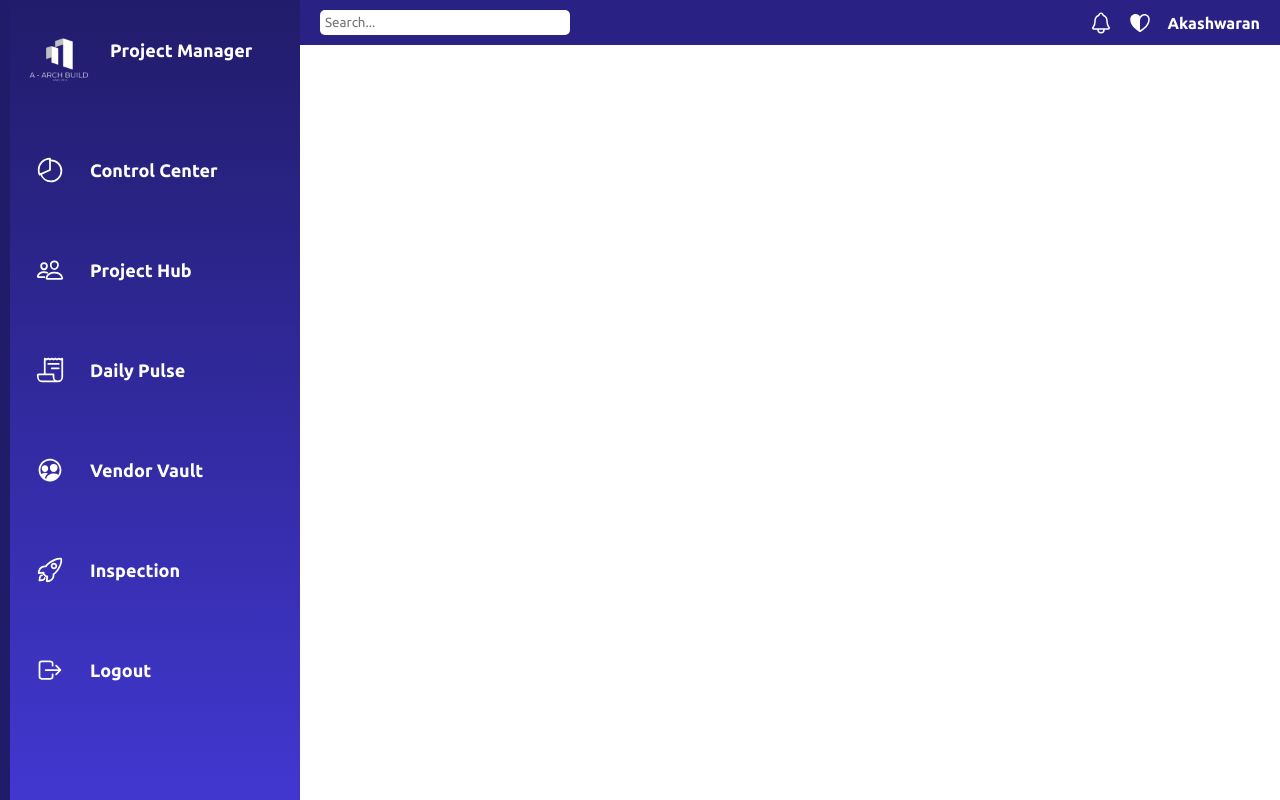
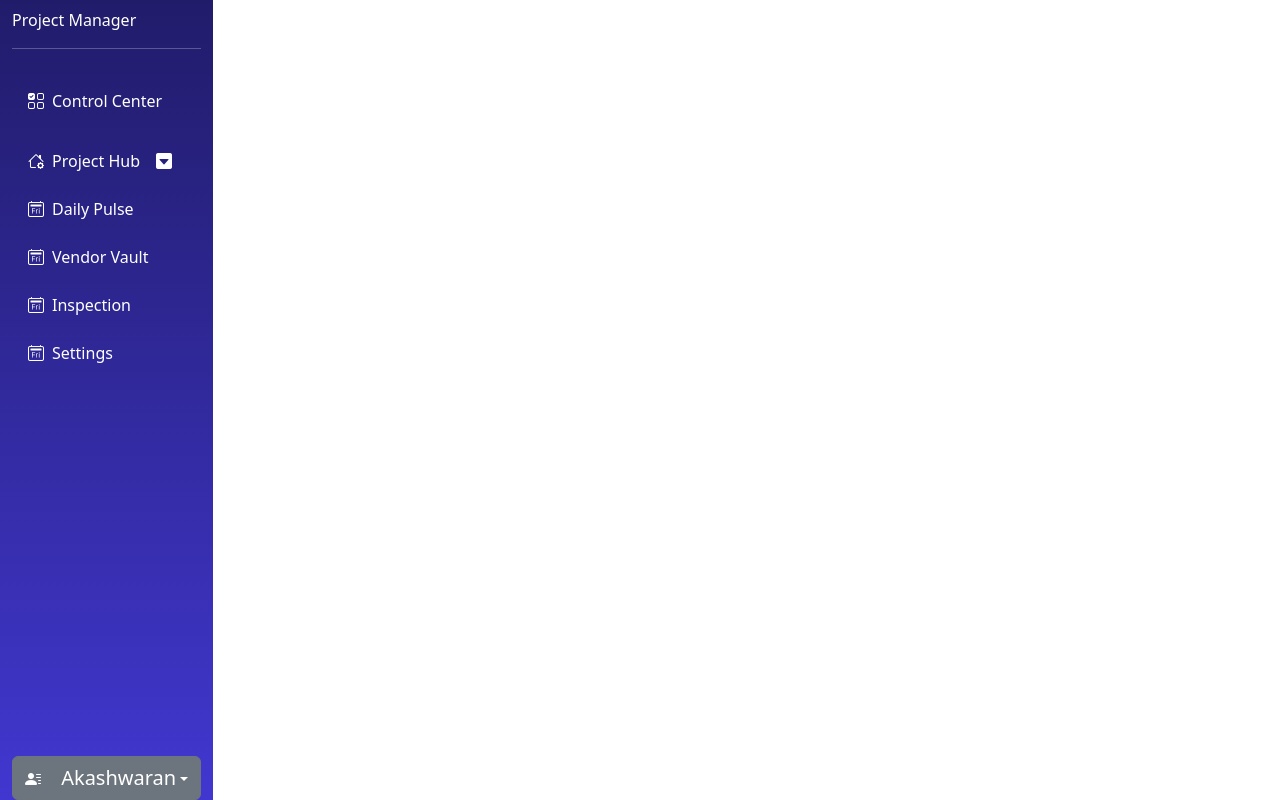
Before and after one commit to HariniVJ/A-Arch-Build-Project, a React (Create React App) app in the folder frontend/frontend/: page / in a window 1280 px wide. Built offline with nearby package versions, Linux system fonts and the light colour scheme.

Commit message:
total different nav bar - bootstrap

```diff
--- a/frontend/frontend/package.json
+++ b/frontend/frontend/package.json
@@ -7,8 +7,12 @@
     "@testing-library/jest-dom": "^5.17.0",
     "@testing-library/react": "^13.4.0",
     "@testing-library/user-event": "^13.5.0",
+    "bootstrap": "^5.3.3",
+    "bootstrap-icons": "^1.11.3",
+    "cdbreact": "^1.5.19",
     "ionicons": "^7.4.0",
     "react": "^18.3.1",
+    "react-bootstrap": "^2.10.4",
     "react-dom": "^18.3.1",
     "react-scripts": "5.0.1",
     "web-vitals": "^2.1.4"
--- a/frontend/frontend/src/App.js
+++ b/frontend/frontend/src/App.js
@@ -1,12 +1,16 @@
 import React from 'react';
+import 'bootstrap/dist/css/bootstrap.min.css';
 import Sidebar from './components/sidebar';
 
 
 function App() {
     return (
+
         <div className="App">
             <Sidebar />
         </div>
+
+
     );
 }
 
--- a/frontend/frontend/src/components/sidebar.css
+++ b/frontend/frontend/src/components/sidebar.css
@@ -1,206 +1,4 @@
-/* =========== Google Fonts ============ */
-@import url("https://fonts.googleapis.com/css2?family=Ubuntu:wght@300;400;500;700&display=swap");
-
-/* =============== Globals ============== */
-* {
-  font-family: "Ubuntu", sans-serif;
-  margin: 0;
-  padding: 0;
-  box-sizing: border-box;
+#parentM .nav-item .nav-link:hover {
+  background: linear-gradient(180deg, #EFF396, #59B4C3);
+  color: #000 !important;
 }
-
-:root {
-  --blue: #2a2185;
-  --white: #fff;
-  --gray: #f5f5f5;
-  --black1: #222;
-  --black2: #999;
-}
-
-body {
-  min-height: 100vh;
-  overflow-x: hidden;
-}
-
-.container {
-  position: relative;
-  width: 100%;
-}
-
-/* =============== Navigation ================ */
-.navigation {
-  position: fixed;
-  width: 300px;
-  height: 100%;
-  /* Updated background to gradient */
-  background: linear-gradient(180deg, #211C6A, #4137D0);
-  border-left: 10px solid #211C6A;
-  transition: 0.5s;
-  overflow: hidden;
-}
-.navigation.active {
-  width: 80px;
-}
-
-.navigation ul {
-  position: absolute;
-  top: 0;
-  left: 0;
-  width: 100%;
-}
-
-.navigation ul li {
-    position: relative;
-    width: 100%;
-    list-style: none;
-    border-top-left-radius: 30px;
-    border-bottom-left-radius: 30px;
-    margin-bottom: 20px;
-    /* Added margin to increase space horizontally */
-    margin-left: 10px; /* Adjust this value as needed */
-    margin-right: 10px; /* Adjust this value as needed */
-  }
-
-
-.navigation ul li:hover,
-.navigation ul li.hovered {
-  background-color: var(--white);
-}
-
-.navigation ul li:nth-child(1) {
-  margin-bottom: 40px;
-  pointer-events: none;
-}
-
-.navigation ul li a {
-    position: relative;
-    display: block;
-    width: 100%;
-    display: flex;
-    text-decoration: none;
-    color: var(--white);
-    font-weight: bold;
-    font-size: large;
-    /* Added horizontal padding to create more space */
-    padding-top: 20px;  /* Adjust this value as needed */
-    padding-right: 20px; /* Adjust this value as needed */
-  }
-
-.navigation ul li:hover a,
-.navigation ul li.hovered a {
-  color: var(--blue);
-}
-
-.navigation ul li a .icon {
-  position: relative;
-  display: block;
-  min-width: 60px;
-  height: 60px;
-  line-height: 75px;
-  text-align: center;
-}
-.navigation ul li a .icon ion-icon {
-  font-size: 1.75rem;
-}
-
-.navigation ul li a .title {
-  position: relative;
-  display: block;
-  padding: 0 10px;
-  height: 60px;
-  line-height: 60px;
-  text-align: start;
-  white-space: nowrap;
-}
-
-/* --------- curve outside ---------- */
-.navigation ul li:hover a::before,
-.navigation ul li.hovered a::before {
-  content: "";
-  position: absolute;
-  right: 0;
-  top: -50px;
-  width: 50px;
-  height: 50px;
-  background-color: transparent;
-  border-radius: 50%;
-  box-shadow: 35px 35px 0 10px var(--white);
-  pointer-events: none;
-}
-.navigation ul li:hover a::after,
-.navigation ul li.hovered a::after {
-  content: "";
-  position: absolute;
-  right: 0;
-  bottom: -90px;
-  width: 50px;
-  height: 90px;
-  background-color: transparent;
-  border-radius: 50%;
-  box-shadow: 35px -35px 0 10px var(--white);
-  pointer-events: none;
-}
-
-/* Header styles */
-.header {
-    display: flex;
-    margin-left: 300px;
-    justify-content: space-between;
-    align-items: center;
-    padding: 10px 20px;
-    background-color: var(--blue);
-    color: var(--white);
-    position: fixed; /* Ensures header stays at the top */
-    width: calc(100% - 300px); /* Adjusts width considering sidebar width */
-    top: 0; /* Positions the header at the top */
-    z-index: 1000; /* Keeps the header above other content */
-  }
-
-  /* Left side of the header */
-  .header-left {
-    flex: 1;
-  }
-
-  .search-bar {
-    padding: 5px;
-    border-radius: 5px;
-    border: none;
-    width: 100%;
-    max-width: 250px; /* Limits the maximum width of the search bar */
-  }
-
-  /* Right side of the header */
-  .header-right {
-    display: flex;
-    align-items: center;
-  }
-
-  .header-icon {
-    font-size: 24px;
-    margin-left: 15px;
-    cursor: pointer;
-    color: var(--white);
-  }
-
-  .profile-name {
-    margin-left: 15px;
-    font-weight: bold;
-    color: var(--white);
-  }
-
-  /* Responsive header styles */
-  @media (max-width: 1024px) {
-    .header {
-      width: calc(100% - 250px); /* Adjusts width for smaller screens */
-    }
-  }
-
-  @media (max-width: 768px) {
-    .header {
-      width: calc(100% - 200px); /* Further adjusts width for mobile screens */
-    }
-
-    .search-bar {
-      max-width: 150px; /* Reduces max-width for smaller screens */
-    }
-  }
--- a/frontend/frontend/src/components/sidebar.js
+++ b/frontend/frontend/src/components/sidebar.js
@@ -1,84 +1,108 @@
 import React from 'react';
-import './sidebar.css'; // Correct path if the CSS file is in the same directory as sidebar.js
-import { IonIcon } from '@ionic/react';
-import { pieChartOutline, peopleOutline, receiptOutline, peopleCircleOutline, rocketOutline, heartHalfOutline, logOutOutline, searchOutline, notificationsOutline } from 'ionicons/icons';
-import logo from '../assets/logobgremoved.png';
+import "bootstrap/dist/css/bootstrap.min.css";
+import "bootstrap-icons/font/bootstrap-icons.css";
+import "bootstrap/dist/js/bootstrap.bundle.min"; // Ensure this line is present to include Bootstrap JS
+import "./sidebar.css";
 
-const Sidebar = () => {
+function Sidebar() {
+    const sidebarStyle = {
+        background: 'linear-gradient(180deg, #211C6A, #4137D0)',
+        minHeight: '100vh', // Ensures the sidebar covers the full height of the viewport
+    };
+
     return (
-        <div className="container">
-            <header className="header">
-                <div className="header-left">
-                    <input type="text" placeholder="Search..." className="search-bar" />
-                </div>
-                <div className="header-right">
-                    <IonIcon icon={notificationsOutline} className="header-icon" />
-                    <IonIcon icon={heartHalfOutline} className="header-icon" />
-                    <span className="profile-name">Akashwaran</span>
-                </div>
-            </header>
-            <div className="navigation">
-                <ul>
-                    <li>
-                        <a href="#">
-                            <span className="icon">
-                                <img src={logo} alt="Company Logo" style={{ width: '80px', height: '80px' }} />
-                            </span>
-                            <span className="title">Project Manager</span>
+        <div className='container-fluid'>
+            <div className='row'>
+                <div className='col-auto col-sm-2 d-flex flex-column justify-content-between min-vh-100' style={sidebarStyle}>
+                    <div className='mt-2'>
+                        <a className='text-decoration-none d-flex align-items-center text-white d-none d-sm-inline' role = "button">
+                            <span className='f5-4'>Project Manager</span>
+                        </a>
+                        <hr className='text-white d-none d-sm-block'></hr>
+                        <ul className="nav nav-pills flex-column mt-2 mt-sm-0" id='parentM'>
+
+                            <li className="nav-item  my-3 py-2 py-sm-0">
+                                <a href="#" className="nav-link text-white text-center text-sm-start" aria-current="page">
+                                    <i className="bi bi-ui-checks-grid"></i>
+                                    <span className='ms-2 d-none d-sm-inline'>Control Center</span>
                                 </a>
                             </li>
-                    <li>
-                        <a href="#">
-                            <span className="icon">
-                                <IonIcon icon={pieChartOutline} />
-                            </span>
-                            <span className="title">Control Center</span>
+
+                            <li className="nav-item  my-1 py-2 py-sm-0">
+                                <a href="#submenu" className="nav-link text-white text-center text-sm-start" data-bs-toggle="collapse" aria-expanded="false">
+                                    <i className="bi bi-house-gear"></i>
+                                    <span className='ms-2 d-none d-sm-inline' >Project Hub</span>
+                                    <i className="bi bi-caret-down-square-fill ms-0 ms-sm-3"></i>
+                                </a>
+                                <ul className="nav collapse ms-2 flex-column" id='submenu'>
+                                    <li className="nav-item ">
+                                        <a className="nav-link text-white" href="#" aria-current="page">
+                                        <i class="bi bi-person-add"></i> <span className='d-none d-sm-inline'>Clients</span>
+
                                         </a>
                                     </li>
-                    <li>
-                        <a href="#">
-                            <span className="icon">
-                                <IonIcon icon={peopleOutline} />
-                            </span>
-                            <span className="title">Project Hub</span>
+                                    <li className="nav-item ">
+                                        <a className="nav-link text-white" href="#">
+                                        <i class="bi bi-hourglass-split"></i><span className='d-none d-sm-inline'>Milestones</span>
                                         </a>
                                     </li>
-                    <li>
-                        <a href="#">
-                            <span className="icon">
-                                <IonIcon icon={receiptOutline} />
-                            </span>
-                            <span className="title">Daily Pulse</span>
+                                    <li className="nav-item ">
+                                        <a className="nav-link text-white" href="#">
+                                        <i class="bi bi-calendar2-range-fill"></i><span style={{marginLeft: '5px',}} className='d-none d-sm-inline'>item3</span>
                                         </a>
                                     </li>
-                    <li>
-                        <a href="#">
-                            <span className="icon">
-                                <IonIcon icon={peopleCircleOutline} />
-                            </span>
-                            <span className="title">Vendor Vault</span>
+                                </ul>
+                            </li>
+
+                            <li className="nav-item  my-1 py-2 py-sm-0">
+                                <a href="#" className="nav-link text-white text-center text-sm-start" aria-current="page">
+                                    <i className="bi bi-calendar2-day"></i>
+                                    <span className='ms-2 d-none d-sm-inline'>Daily Pulse</span>
                                 </a>
                             </li>
-                    <li>
-                        <a href="#">
-                            <span className="icon">
-                                <IonIcon icon={rocketOutline} />
-                            </span>
-                            <span className="title">Inspection</span>
+
+                            <li className="nav-item  my-1 py-2 py-sm-0">
+                                <a href="#" className="nav-link text-white text-center text-sm-start" aria-current="page">
+                                    <i className="bi bi-calendar2-day"></i>
+                                    <span className='ms-2 d-none d-sm-inline'>Vendor Vault</span>
                                 </a>
                             </li>
-                    <li>
-                        <a href="#">
-                            <span className="icon">
-                                <IonIcon icon={logOutOutline} />
-                            </span>
-                            <span className="title">Logout</span>
+
+                            <li className="nav-item my-1 py-2 py-sm-0">
+                                <a href="#" className="nav-link text-white text-center text-sm-start" aria-current="page">
+                                    <i className="bi bi-calendar2-day"></i>
+                                    <span className='ms-2 d-none d-sm-inline'>Inspection</span>
+                                </a>
+                            </li>
+
+                            <li className="nav-item my-1 py-2 py-sm-0">
+                                <a href="#" className="nav-link text-white text-center text-sm-start" aria-current="page">
+                                    <i className="bi bi-calendar2-day"></i>
+                                    <span className='ms-2 d-none d-sm-inline'>Settings</span>
                                 </a>
                             </li>
                         </ul>
                     </div>
+                    <div className="dropdown open">
+                        <a
+                            className="btn btn-secondary dropdown-toggle text-white"
+                            type="button"
+                            id="triggerId"
+                            data-bs-toggle="dropdown"
+                            aria-haspopup="true"
+                            aria-expanded="false"
+                        >
+                            <i className="bi bi-person-lines-fill "></i> <span style={{ marginLeft: '5px' }} className='fs-5 ms-3 d-none d-sm-inline'>Akashwaran</span>
+                        </a>
+                        <div className="dropdown-menu" aria-labelledby="triggerId">
+                            <a className="dropdown-item" href="#">Profile</a>
+                            <a className="dropdown-item disabled" href="#">Logout</a>
+                        </div>
+                    </div>
+                </div>
+            </div>
         </div>
     );
-};
+}
 
 export default Sidebar;
```
Also changed, not shown: 2 other files (tests, documents, lock files or other folders). Lines whose indentation alone changed are shown as unchanged.
